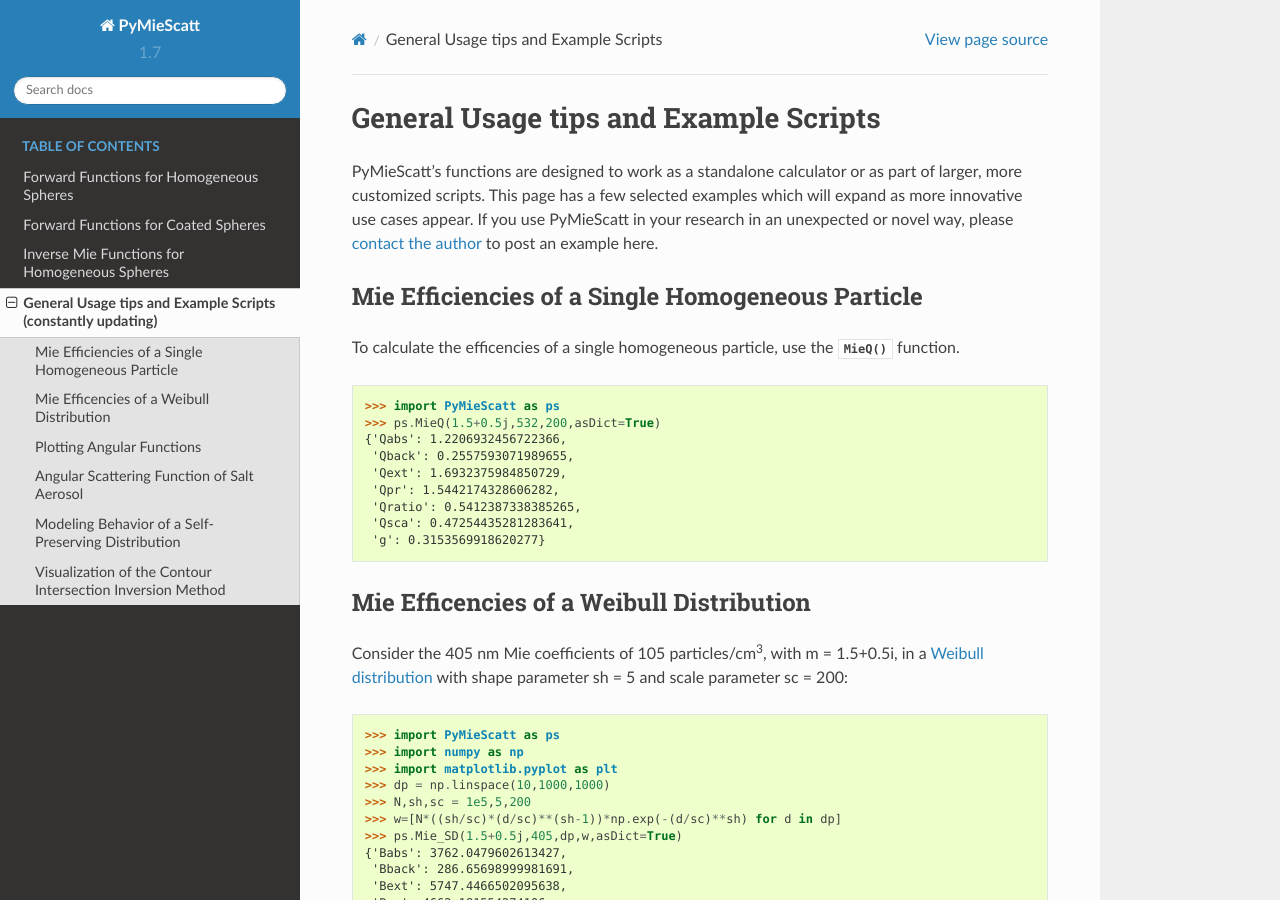
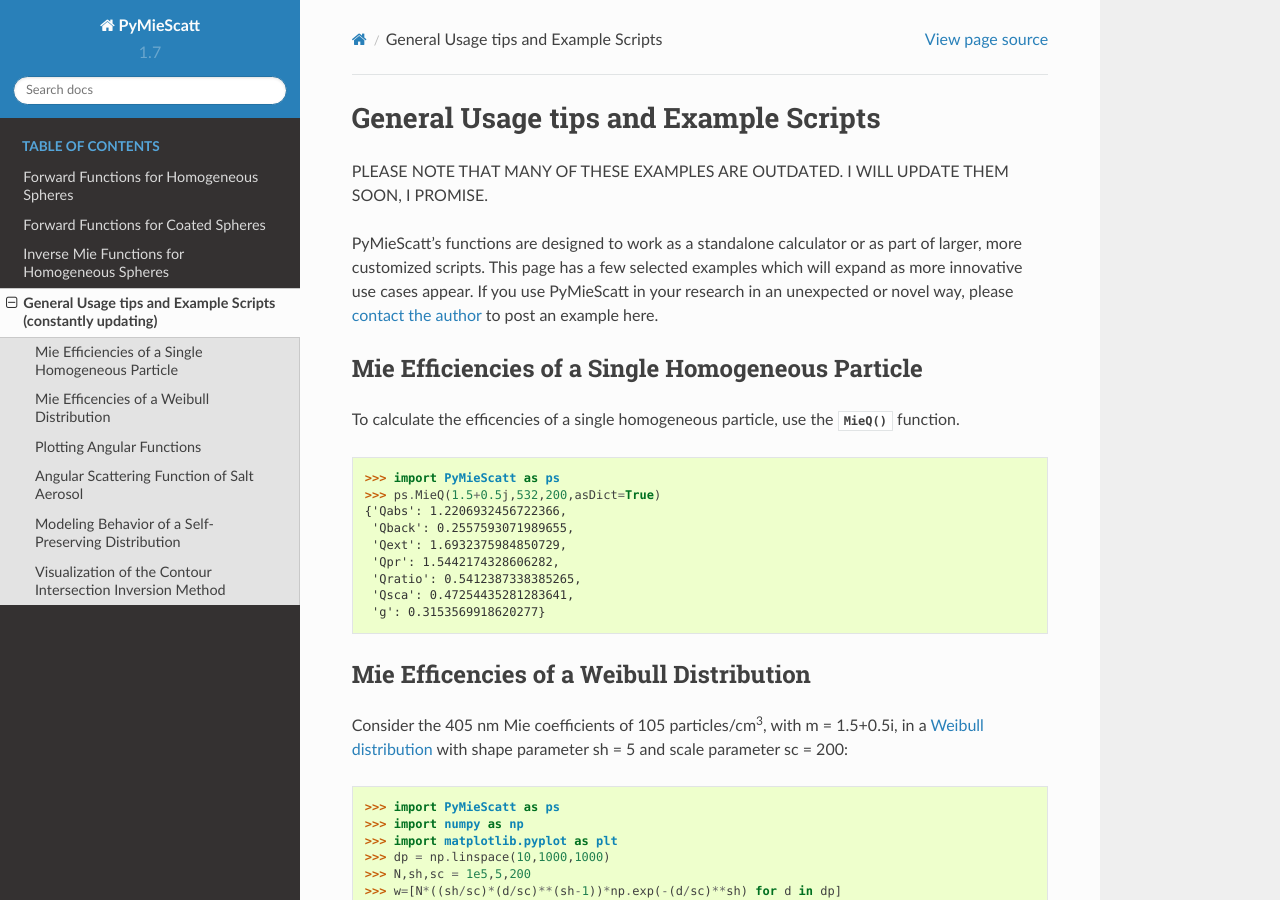
Before and after one commit to bsumlin/PyMieScatt, a Sphinx documentation site: the page built from docs/examples.rst, in a window 1280 px wide and 900 px high. Built offline with Sphinx 7.4.7 and the Read the Docs theme 2.0.0, drawn with Linux system fonts in a browser that asks for light colours; formulas are drawn with MathJax 3; pages that are not in the unit, such as notebooks, are missing from menus.

Commit message:
Update examples.rst

```diff
--- a/docs/examples.rst
+++ b/docs/examples.rst
@@ -2,6 +2,8 @@
 
 General Usage tips and Example Scripts
 ======================================
+
+PLEASE NOTE THAT MANY OF THESE EXAMPLES ARE OUTDATED. I WILL UPDATE THEM SOON, I PROMISE.
 
 PyMieScatt's functions are designed to work as a standalone calculator or as part of larger, more customized scripts. This page has a few selected examples which will expand as more innovative use cases appear. If you use PyMieScatt in your research in an unexpected or novel way, please `contact the author <mailto:bsumlin@wustl.edu>`_ to post an example here.
 
```
